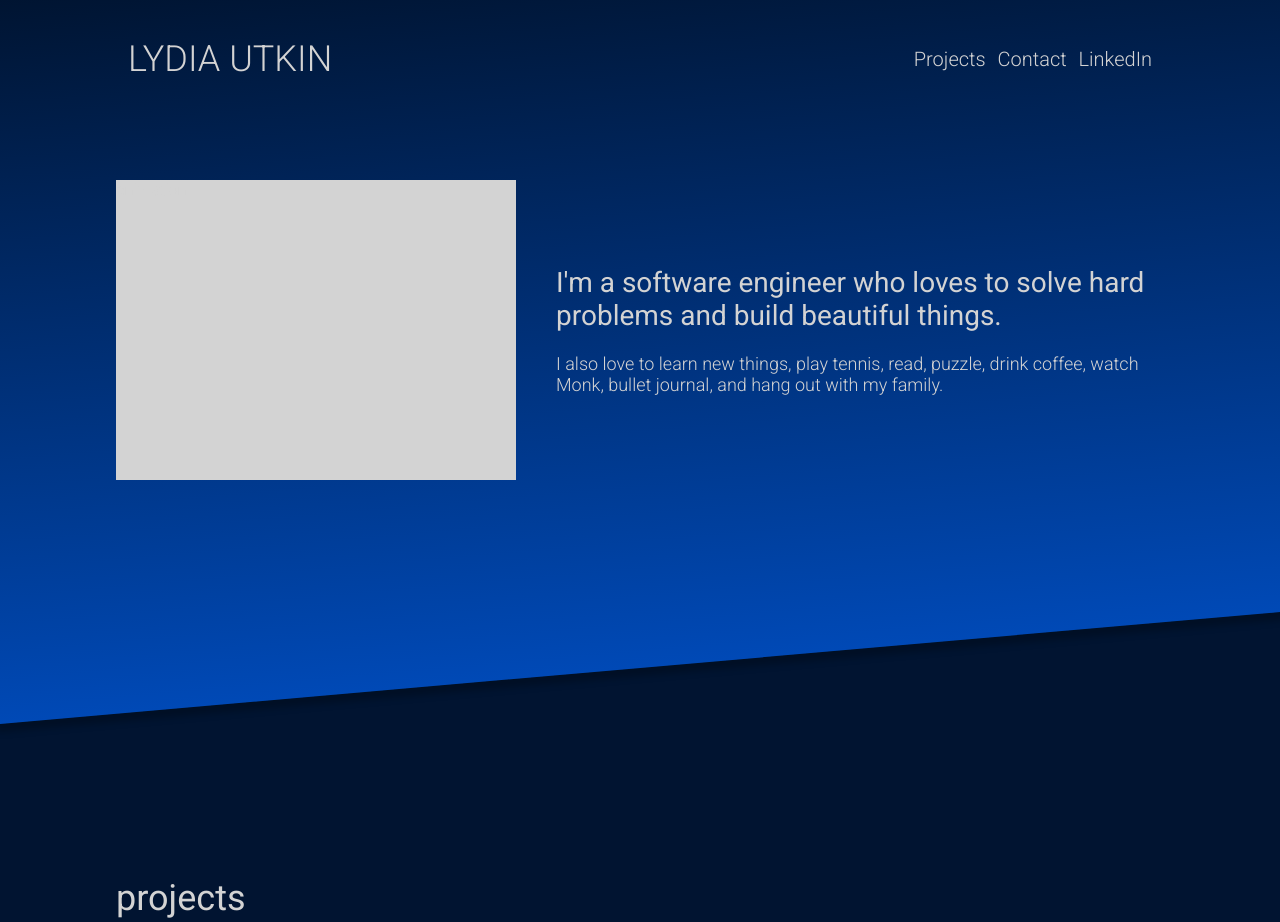
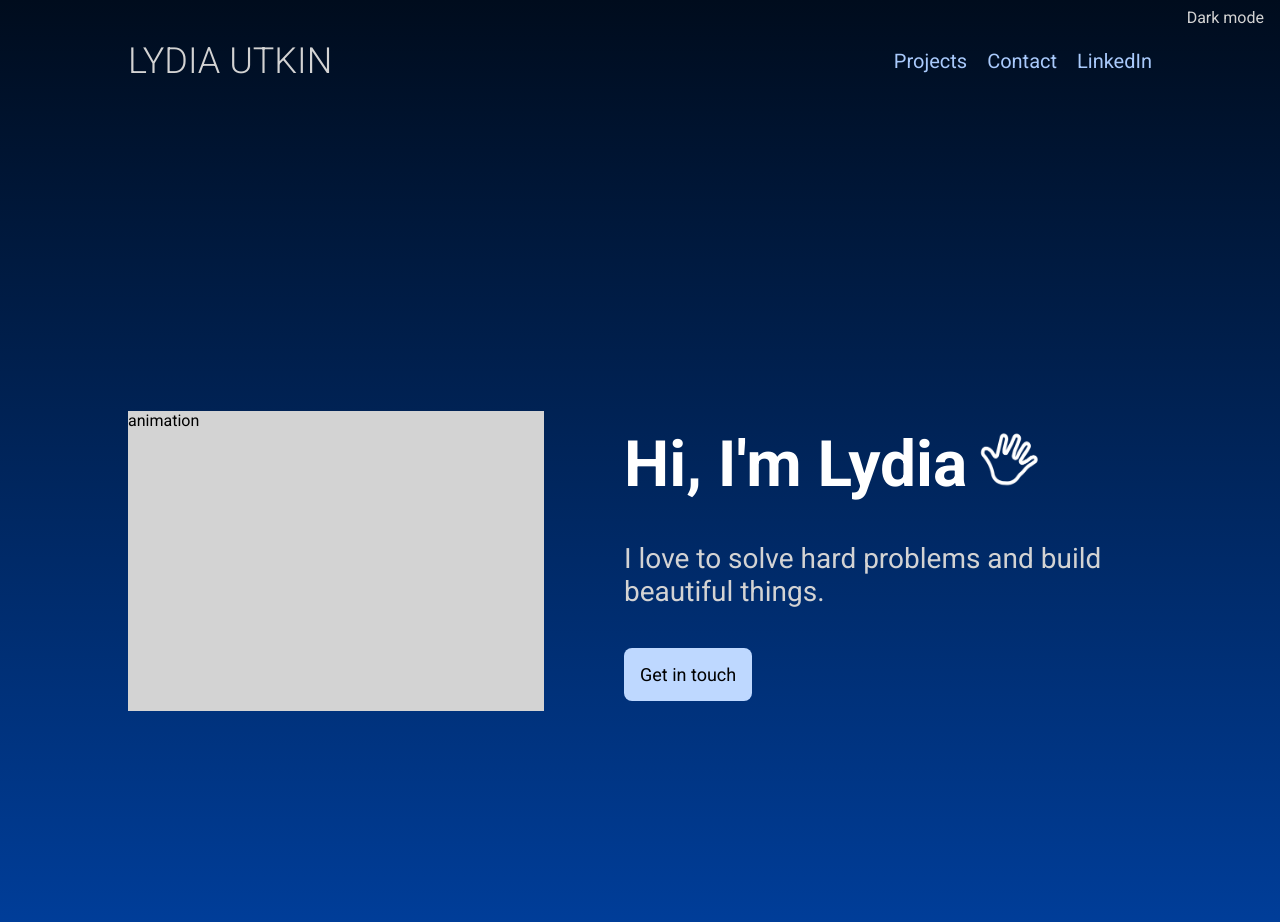
Before and after one commit to lydiautkin/lydiautkin.com, a plain HTML site: page index.html in a window 1280 px wide. Shown: the top 922 px of the page. Drawn offline with Linux system fonts and the light colour scheme.

Commit message:
Filling in the details

```diff
--- a/index.html
+++ b/index.html
@@ -6,8 +6,11 @@
     <link href="https://fonts.googleapis.com/css2?family=Roboto:wght@100;300;400;500;700;900" rel="stylesheet">
   </head>
   <body>
+    <div id="darkmodetoggle">
+      Dark mode
+    </div>
     <div id="about" class="section">
-      <div id="navbar">
+      <div id="navbar" class="content">
         <div id="navheader">
           LYDIA UTKIN
         </div>
@@ -17,37 +20,43 @@
           <a href="https://www.linkedin.com/in/lydiautkin/" target="_blank" class="navlink">LinkedIn</a>
         </div>
       </div>
-      <div id="aboutContent">
+      <div id="aboutContent" class="content">
         <div id="lydia">animation</div>
         <div id="abouttext">
-          <span id="engineer">I'm a software engineer who loves to solve hard problems and build beautiful things.</span><br /><br />I also love to learn new things, play tennis, read, puzzle, drink coffee, watch Monk, bullet journal, and hang out with my family.
+          <div id="header">Hi, I'm Lydia<img id="hand" src="biggerhand.png"/></div>
+          <div id="engineer">I love to solve hard problems and build beautiful things.</div>
+          <div id="getintouchbutton" class="button">Get in touch</div>
         </div>
       </div>
     </div>
     <div id="work" class="section">
-      <div id="workcontent">
-        <div class="heading">projects</div>
+      <div class="content">
+        <div class="heading">Work</div>
+        <div class="description">Currently working as a <b>Senior Software Engineer at Microsoft</b>. Here are some of the cool things I've helped build...</div>
         <div id="workcontainer">
           <div class="work">games</div>
           <div class="work">something else</div>
           <div class="work">another one</div>
         </div>
+        <div class="footeraction">Check out more on LinkedIn.</div>
       </div>
     </div>
     <div id="projects" class="section">
-      <div id="projectscontent">
-        <div class="heading">projects</div>
+      <div id="projectscontent" class="content">
+        <div class="heading">Projects</div>
         <div id="projectscontainer">
           <div class="project">games</div>
           <div class="project">something else</div>
           <div class="project">another one</div>
         </div>
+        <div class="description">For more projects including Notion, one of the world's largest jigsaw puzzles, etc. go here.</div>
       </div>
     </div>
     <div id="contact" class="section">
-      <div id="contactcontent">
-        <div class="heading">contact</div>
+      <div class="content">
+        <div class="heading">Contact</div>
         <div class="project">games</div>
+        <div class="button">Send</div>
       </div>
     </div>
   </body>
--- a/styles.css
+++ b/styles.css
@@ -1,16 +1,73 @@
+/*** SHARED ***/
+
 * {
     padding: 0;
     margin: 0;
     font-family: 'Roboto', sans-serif;
-    font-weight: 300;
     color: lightgrey;
 }
 
+.section {
+    padding-left: 100px;
+    padding-right: 100px;
+}
+
+.content {
+    width: 100%;
+    max-width: 1024px;
+}
+
+.button {
+    background-color: #BED8FF;
+    padding: 16px;
+    color: black;
+    border-radius: 8px;
+    display: inline-block;
+    font-weight: 400;
+}
+
+.button:hover {
+    background-color: #000C1D;
+    color: white;
+    cursor: pointer;
+}
+
+.description {
+    margin-bottom: 40px;
+}
+
+.footeraction {
+    margin-top: 40px;
+    position: relative;
+    float: right;
+}
+
 body {
-    background-color: #011431;
+    background-color: #000C1D;
     display: flex;
     flex-flow: column;
     justify-content: center;
+}
+
+#darkmodetoggle {
+    position: absolute;
+    top: 0px;
+    right: 0px;
+    padding: 8px 16px;
+    z-index: 10;
+}
+
+#about {
+    padding-bottom: 100px;
+    display: flex;
+    flex-flow: column;
+    align-items: center;
+    background: linear-gradient(180deg, #000C1D 0%, #0049B6 100%);
+    box-shadow: 0px 4px 7px 4px rgba(0, 0, 0, 0.25);
+    clip-path: polygon(0% 0%, 100% 0%, 100% 95%, 0% 100% );
+    -webkit-clip-path: polygon(0% 0%, 100% 0%, 100% 95%, 0% 100% );
+    padding-top: 40px;
+    min-height: 1000px;
 }
 
 #navbar {
@@ -18,10 +75,7 @@ body {
     align-items: center;
     justify-content: space-between;
     z-index: 100;
-    width: 100%;
-    max-width: 1024px;
-    margin-top: 20px;
-    transform: skewY(5deg);
+    flex: 0 0 auto;
 }
 
 #navheader {
@@ -37,13 +91,13 @@ body {
 }
 
 .navlink {
-    margin-left: 8px;
+    margin-left: 16px;
     font-size: 20px;
     text-decoration: none;
+    color: #a9cafc;
 }
 
 .navlink:hover {
-    /* text-decoration: underline; */
     color: white;
 }
 
@@ -53,49 +107,32 @@ body {
     margin-bottom: 36px;
 }
 
-#about {
-    /* height: 1000px; */
-    /* margin-bottom: 80px; */
-    top: -169px;
-    transform: skewY(-5deg);
-    height: 500px;
-    position: relative;
-    margin-top: -1px;
-    padding-top: 169px;
-    padding-bottom: 169px;
+#aboutContent {
     display: flex;
-    flex-flow: column;
+    flex-flow: row wrap;
     align-items: center;
-    justify-content: center;
-    background: linear-gradient(180deg, #000C1D 0%, #0049B6 100%);
-    box-shadow: 0px 4px 7px 4px rgba(0, 0, 0, 0.25);
-}
-
-#about::before {
-    content: "";
-    position: absolute;
-    left: 0;
-    top: 0;
-    right: 0;
-    bottom: 0;
-    transform: skewy(-5deg);
-    transform-origin: 50% 0;
-    outline: 1px solid transparent;
-    backface-visibility: hidden;
-}
-
-#aboutContent {
-    transform: skewY(5deg);
-    display: flex;
-    align-items: center;
-    max-width: 1048px;
-    margin-top: 100px;
+    flex: 1 1 auto;
 }
 
 #abouttext {
-    flex: 1 1 auto;
+    flex: 1 1 50%;
     font-size: 18px;
     min-width: 250px;
+}
+
+#header {
+    color: white;
+    font-size: 64px;
+    font-weight: 600;
+    margin-bottom: 40px;
+}
+
+#hand {
+    height: 64px;
+    width: 64px;
+    margin-left: 10px;
+    position: relative;
+    top: 4px;
 }
 
 #engineer {
@@ -106,16 +143,17 @@ body {
 #lydia {
     position: relative;
     width: 400px;
-    height: 300px;
+    min-height: 300px;
     background-color: lightgrey;
-    /* position: fixed; */
-    flex: 0 0 auto;
-    margin-right: 40px;
+    flex: 1 1 auto;
+    margin-right: 80px;
+    height: 100%;
+    color: black;
 }
 
-#skills {
-    height: 1000px;
-    /* margin-bottom: 80px; */
+#getintouchbutton {
+    margin-top: 20px;
+    margin-top: 40px;
 }
 
 #work {
@@ -123,30 +161,29 @@ body {
     margin-bottom: 169px;
     display: flex;
     justify-content: center;
+    padding-top: 80px;
 }
 
 #projects {
     transform: skewY(5deg);
     background: linear-gradient(180deg, #0049B6 0% 75%, #000C1D 75% 100%);
-    margin-bottom: 169px;
     display: flex;
     justify-content: center;
 }
 
-#workcontent {
-    width: 100%;
-    max-width: 1048px;
-}
-
 #projectscontent {
     transform: skewY(-5deg);
-    width: 100%;
-    max-width: 1048px;
+    margin-bottom: 20px;
+    padding-top: 40px;
 }
 
 #projectscontainer, #workcontainer {
     display: flex;
     justify-content: space-between;
+}
+
+#projectscontainer {
+    margin-bottom: 60px;
 }
 
 .project, .work {
@@ -157,14 +194,8 @@ body {
 }
 
 #contact {
-    /* height: 200px; */
-    /* transform: skewY(-5deg); */
-    /* padding-bottom: 169px; */
-    /* top: -169px; */
     position: relative;
-    /* margin-top: -1px; */
-    padding-top: 100px;
-    background: linear-gradient(175deg, #0049B6 25%, #000C1D 100%);
+    background: linear-gradient(175deg, #000C1D 0% 40%, #0049B6 40%, #000C1D 100%);
     clip-path: polygon(
         0% 75px,
         100% 0%,
@@ -175,18 +206,8 @@ body {
         100% 0%,
         100% 100%,
         0% 100% );
+    padding-top: 100px;
+    padding-bottom: 100px;
+    display: flex;
+    justify-content: center;
 }
-
-#contactcontent {
-    /* transform: skewY(5deg); */
-    padding: 40px;
-    display: flex;
-    flex-flow: column;
-}
-
-.section {
-    padding: 40px;
-    background-color: #0049B6;
-    padding-left: 100px;
-    padding-right: 100px;
-}
```
Also changed, not shown: biggerhand.png (added), hand.png (added).
